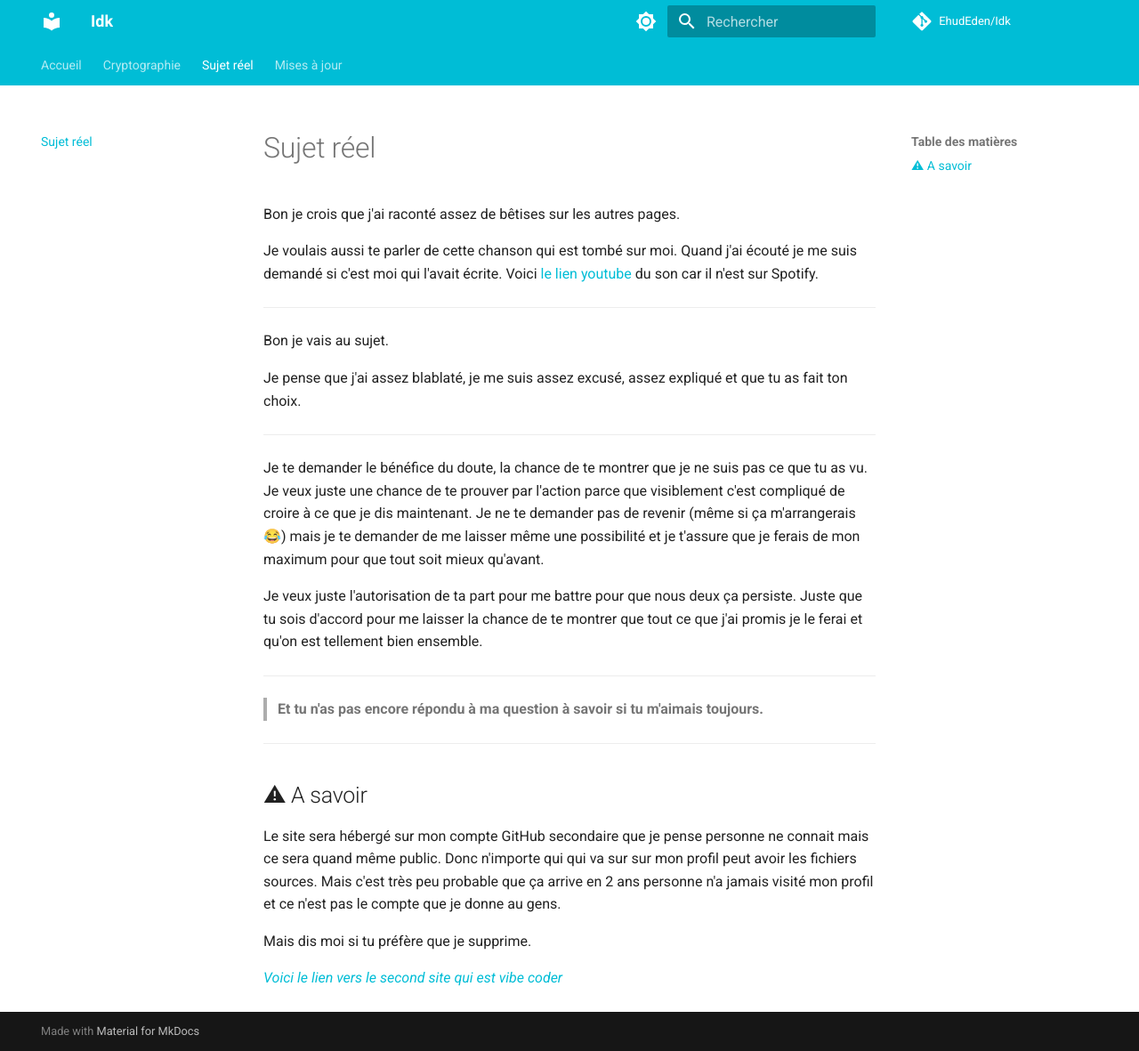
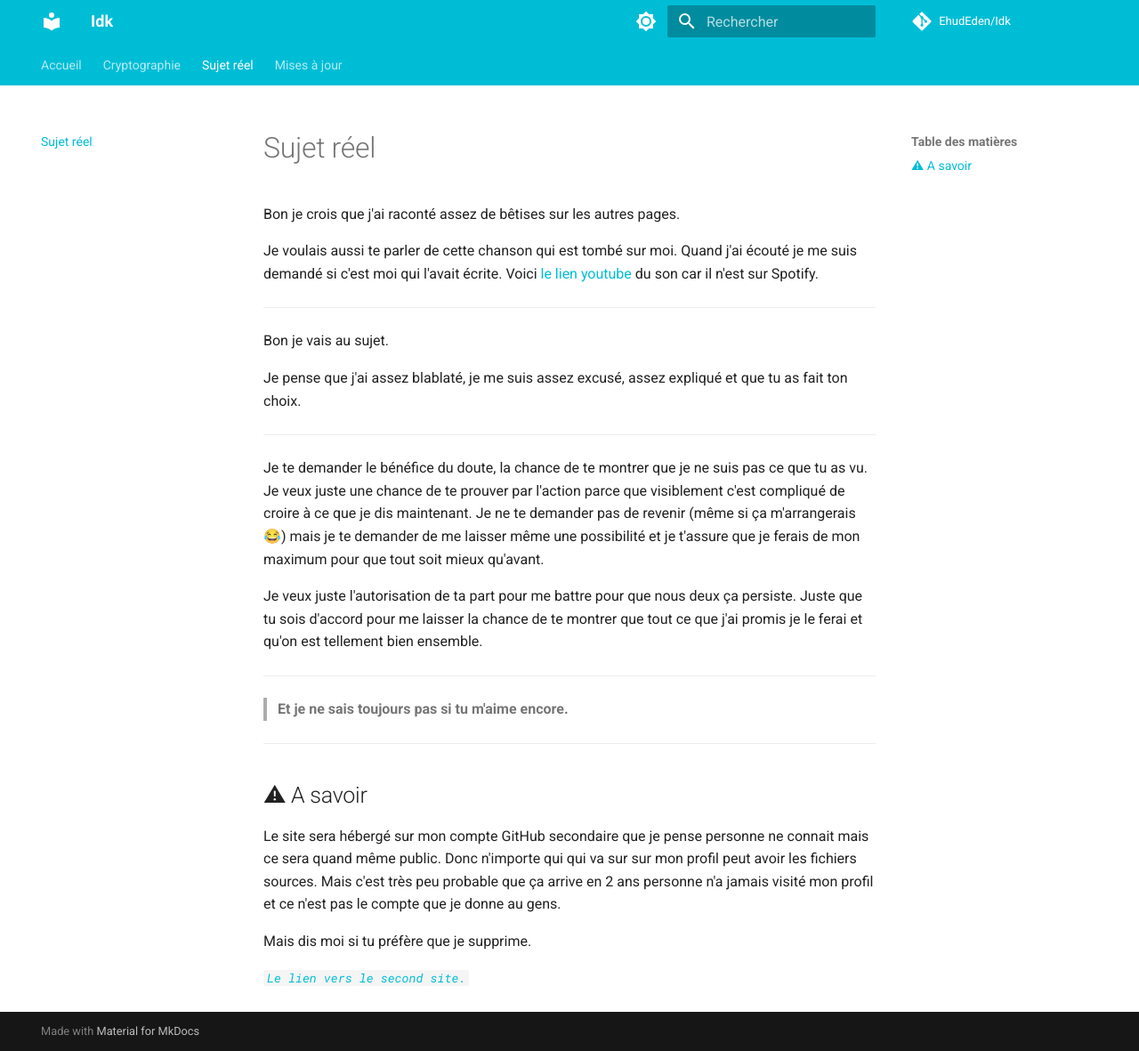
Before and after one commit to ShadowEd0/Idk, an MkDocs documentation site: the page built from docs/real.md, in a window 1280 px wide and 1181 px high. Shown: the whole window at 89% size. Built offline with MkDocs 1.6.1 and Material for MkDocs 9.7.7, drawn with Linux system fonts in a browser that asks for light colours; comment, search, counter and statistics services are not loaded.

```diff
--- a/docs/real.md
+++ b/docs/real.md
@@ -22,7 +22,7 @@ Je veux juste l'autorisation de ta part pour me battre pour que nous deux ça pe
 
 
 
-> **Et tu n'as pas encore répondu à ma question à savoir si tu m'aimais toujours.**
+> **Et je ne sais toujours pas si tu m'aime encore.**
 
 
 
@@ -36,4 +36,4 @@ Le site sera hébergé sur mon compte GitHub secondaire que je pense personne ne
 
 Mais dis moi si tu préfère que je supprime.
 
-[_Voici le lien vers le second site qui est vibe coder_]()
+*[`Le lien vers le second site.`](https://welcome-ml.shadow23ed.workers.dev)*
```
Also changed, not shown: docs/index.md (+4 -0 lines), docs/mises_à_jour.md (+2 -0 lines).
